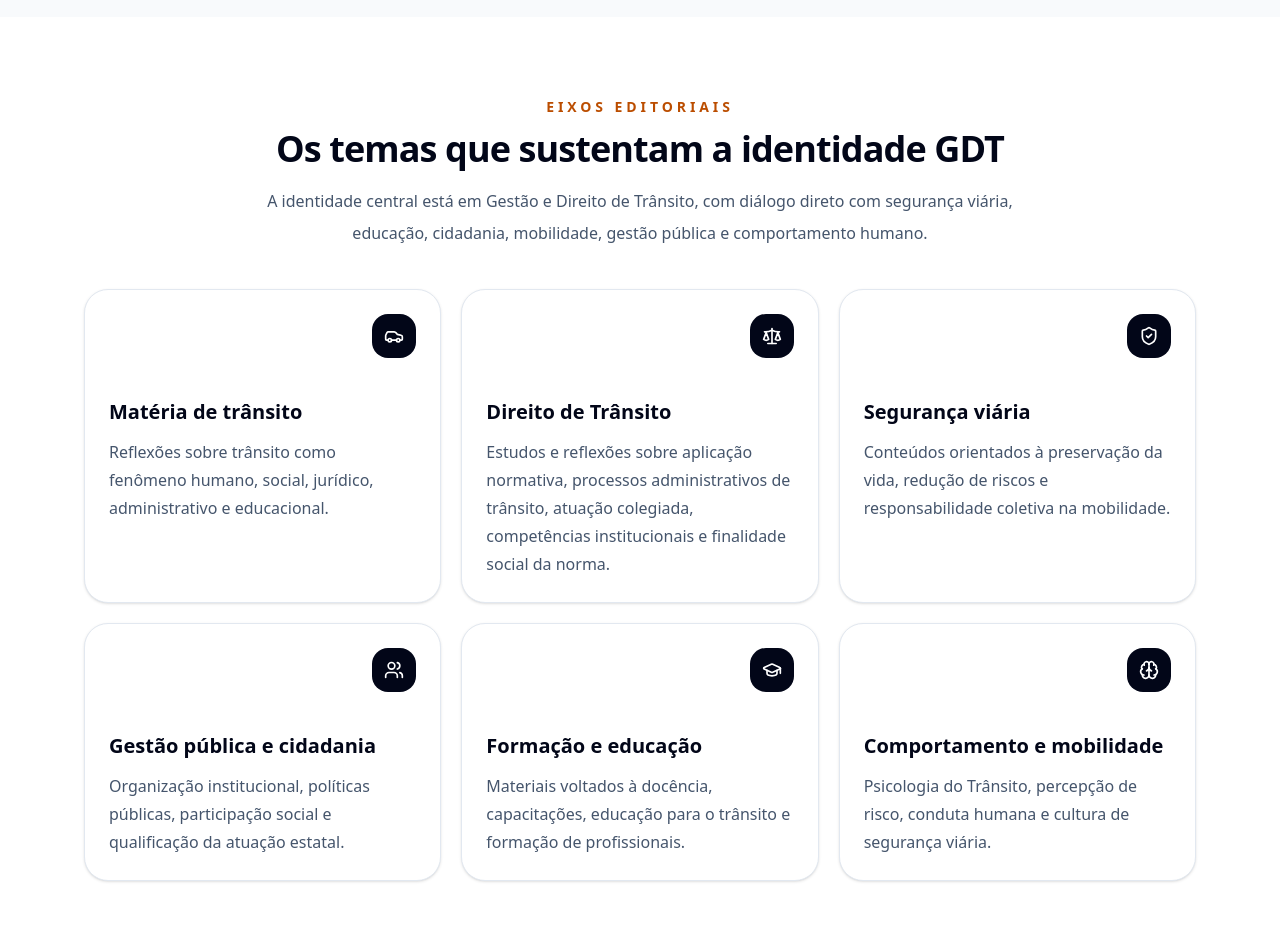
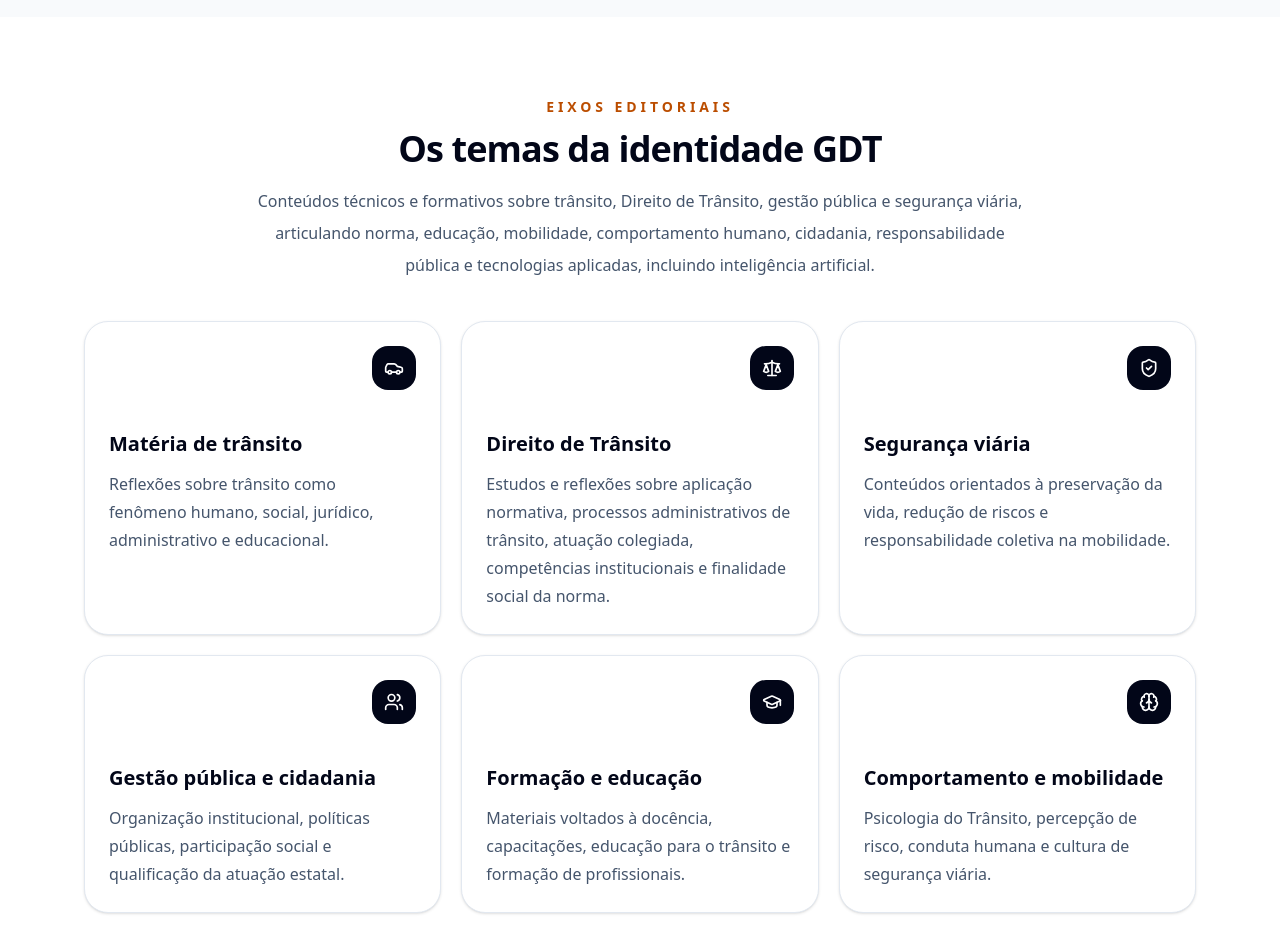
Before and after one commit to gdtmb/marcos-pereira-bio, a React (Vite) app: page / in a window 1280 px wide. Shown: the part 2040-2966 px from the top of the page. Built offline with nearby package versions, Linux system fonts and the light colour scheme.

Commit message:
Update App.jsx

```diff
--- a/src/App.jsx
+++ b/src/App.jsx
@@ -153,8 +153,8 @@ export default function App() {
 
       <section id="eixos" className="bg-white py-20">
         <div className="mx-auto max-w-6xl px-5">
-          <SectionTitle eyebrow="Eixos editoriais" title="Os temas que sustentam a identidade GDT">
-            A identidade central está em Gestão e Direito de Trânsito, com diálogo direto com segurança viária, educação, cidadania, mobilidade, gestão pública e comportamento humano.
+          <SectionTitle eyebrow="Eixos editoriais" title="Os temas da identidade GDT">
+                Conteúdos técnicos e formativos sobre trânsito, Direito de Trânsito, gestão pública e segurança viária, articulando norma, educação, mobilidade, comportamento humano, cidadania, responsabilidade pública e tecnologias aplicadas, incluindo inteligência artificial.
           </SectionTitle>
           <div className="grid gap-5 md:grid-cols-2 lg:grid-cols-3">
             {themes.map((item) => {
```
